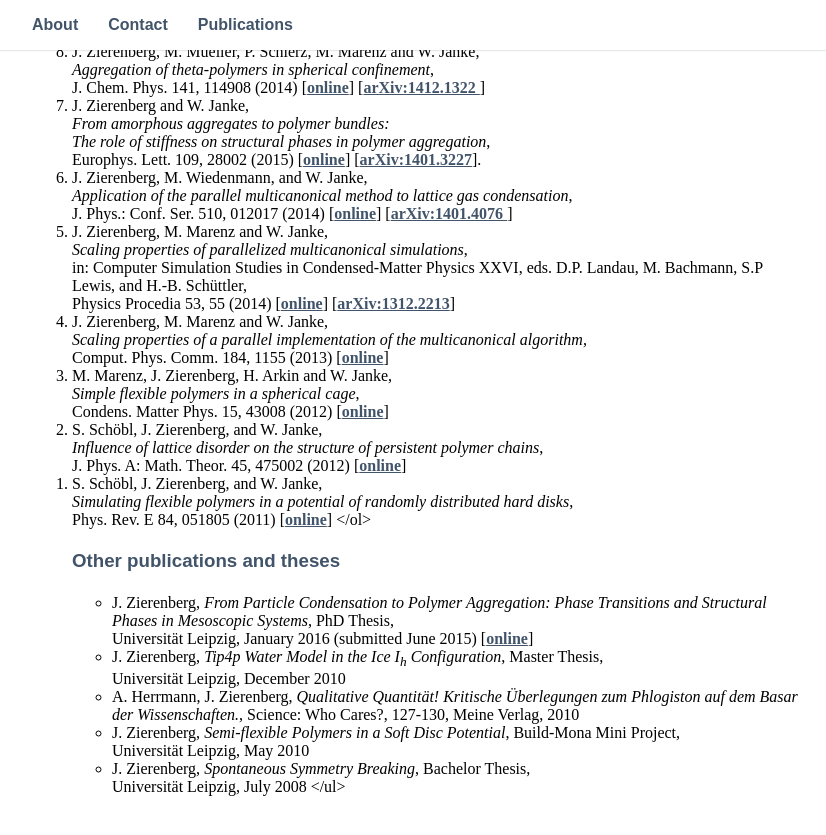
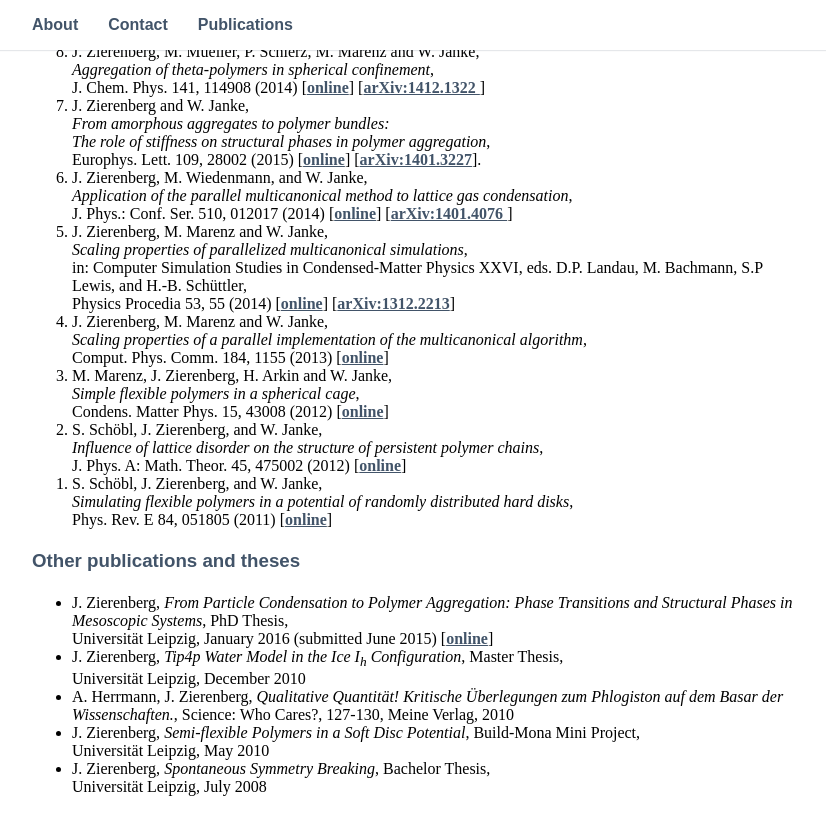
Before and after one commit to zierenberg/zierenberg.github.io, a Jekyll site: the page built from _pages/03_publications.md, in a window 1280 px wide and 900 px high, scrolled down 1074 px. Shown: the top 835 px of the window, without its empty margins (223-1049 px from the left). Built offline with Jekyll 4.4.1, drawn with Linux system fonts in a browser that asks for light colours; some web fonts are replaced.

Commit message:
fixed list problem in publications

```diff
--- a/_pages/03_publications.md
+++ b/_pages/03_publications.md
@@ -3,109 +3,123 @@ layout: page
 title: Publications
 permalink: /publications/
 ---
-
 see also <a href="https://scholar.google.de/citations?user=qbTyWP4AAAAJ&hl=de&oi=ao">google scholar</a><br>
 see also <a href="https://arxiv.org/a/zierenberg_j_1.html">arxiv</a><br>
 <h3>Journal Articles and Conference Proceedings</h3>
-<ol reversed>
+  <ol reversed>
   <li> S. Majumder, J. Zierenberg, and W. Janke <br>
        <i>Kinetics of polymer collapse: effect of temperature on cluster growth and aging</i><br>
        Soft Matter 13, 1276 (2017)
        [<a href="http://pubs.rsc.org/en/content/articlehtml/2017/sm/c6sm02197b">online</a>]
+  </li>
   <li> J. Zierenberg, N. G. Fytas, M. Weigel, W. Janke, and A. Malakis<br>
        <i>  Scaling and universality in the phase diagram of the 2D Blume-Capel model</i><br>
        submitted to Eur. Phys. J. Special Topics
        [<a href="https://arxiv.org/abs/1612.02138">arxiv:1612.02138</a>]
+  </li>
   <li> J. Zierenberg, K. Tholen, and W. Janke<br>
        <i> Effect of grafting on the binding transition of two flexible polymers</i><br>
        submitted to Eur. Phys. J. Special Topics
        [<a href="https://arxiv.org/abs/1612.01778">arxiv:1612.01778</a>]
+  </li>
   <li> J. Zierenberg, M. Marenz, and W. Janke<br>
        <i>Dilute Semiflexible Polymers with Attraction: Collapse, Folding and Aggregation</i><br>
        Polymers 8, 333 (2016)
        [<a href="http://www.mdpi.com/2073-4360/8/9/333">online</a>]<br>
        (Invited Review)
+  </li>
   <li> P. Schierz, J. Zierenberg, and W. Janke <br>
        <i>First-order phase transitions in the real microcanonical ensemble</i><br>
        Phys. Rev. E 94, 021301(R) (2016)
        [<a href="http://journals.aps.org/pre/abstract/10.1103/PhysRevE.94.021301">online</a>]<br>
        (Editor's Suggestion)
+  </li>
   <li> J. Zierenberg, P. Schierz, and W. Janke <br>
        <i>Canonical free-energy barrier of particle and polymer cluster formation</i>, <br>
        Nature Communications (2017), in print.
        [<a href="http://arxiv.org/abs/1607.08355">arxiv:1607.08355</a>]
+  </li>
   <li> J. Zierenberg and W. Janke <br>
        <i>Finite-size scaling of Lennard-Jones droplet formation at fixed density</i>,<br>
        in: Computer Simulation Studies in Condensed-Matter Physics XXVIII, eds. D.P. Landau, H.-B. Schüttler, S. Lewis, and M. Bachmann,<br>
        J. Phys.: Conf. Ser. 750, 012017 (2016)
        [<a href="http://iopscience.iop.org/article/10.1088/1742-6596/750/1/012017">online</a>]
        [<a href="http://arxiv.org/abs/1605.05844">arxiv:1605.05844</a>]
+  </li>
   <li> A. Nußbaumer, J. Zierenberg, E. Bittner, and W. Janke, <br>
        <i>Numerical test of finite-size scaling predictions for the droplet condensation-evaporation transition</i>, <br>
        J. Phys.: Conf. Ser. 759, 012009 (2016)
        [<a href="http://iopscience.iop.org/article/10.1088/1742-6596/759/1/012009">online</a>]
        [<a href="http://arxiv.org/abs/1605.05591">arXiv:1605.05591</a>]
+  </li>
   <li> P. Schierz, J. Zierenberg, and W. Janke,<br>
        <i> Molecular Dynamics and Monte Carlo simulations in the microcanonical ensemble: Quantitative comparison and reweighting techniques </i>,<br>
        J. Chem. Phys. 143, 134114 (2015)
        [<a href="http://scitation.aip.org/content/aip/journal/jcp/143/13/10.1063/1.4931484">online</a>] <br>
+  </li>
   <li> M. Mueller, J. Zierenberg, M. Marenz, P. Schierz, and W. Janke,<br>
        <i> Probing the effect of density on the aggregation temperature of semif-flexible polymers in spherical confinement</i>,<br>
        in: Computer Simulation Studies in Condensed-Matter Physics XXVIII, eds. D. P. Landau, H.-B. Schüttler, S. Lewis and M. Bachmann, <br>
        Physics Procedia 68, 95 (2015)
        [<a href="http://www.sciencedirect.com/science/article/pii/S1875389215007257">online</a>]
+  </li>
   <li> J. Zierenberg and W. Janke, <br>
        <i> Exploring different regimes in finite-size scaling of the droplet condensation-evaporation transition  </i>,<br>
        Phys. Rev. E 92, 012134 (2015)
        [<a href="http://journals.aps.org/pre/abstract/10.1103/PhysRevE.92.012134">online</a>]
        [<a href="http://arxiv.org/abs/1507.05755">arXiv:1507.05755</a>];<br>
+  </li>
   <li> J. Zierenberg, N.G. Fytas, and W. Janke, <br>
        <i>Parallel multicanonical study of the three-dimensional Blume-Capel model</i>,<br>
        Phys. Rev. E 91, 032126 (2015)
        [<a href="http://journals.aps.org/pre/abstract/10.1103/PhysRevE.91.032126">online</a>]
        [<a href="http://arxiv.org/abs/1502.07214">arXiv:1502.07214</a>]<br>
+  </li>
   <li> J. Zierenberg, M. Mueller, P. Schierz, M. Marenz and W. Janke, <br>
        <i>Aggregation of theta-polymers in spherical confinement</i>,<br>
        J. Chem. Phys. 141, 114908 (2014)
        [<a href="http://scitation.aip.org/content/aip/journal/jcp/141/11/10.1063/1.4893307">online</a>]
        [<a href="http://arxiv.org/abs/1412.1322">arXiv:1412.1322 </a>]<br>
+  </li>
   <li> J. Zierenberg and W. Janke, <br>
        <i>From amorphous aggregates to polymer bundles:<br> The role of stiffness on structural phases in polymer aggregation</i>,<br>
        Europhys. Lett. 109, 28002 (2015)
        [<a href="http://iopscience.iop.org/0295-5075/109/2/28002/">online</a>]
        [<a href="http://arxiv.org/abs/1401.3227">arXiv:1401.3227</a>].
+  </li>
   <li> J. Zierenberg, M. Wiedenmann, and W. Janke,<br>
        <i>Application of the parallel multicanonical method to lattice gas condensation</i>,<br>
        J. Phys.: Conf. Ser. 510, 012017 (2014)
        [<a href="http://dx.doi.org/10.1088/1742-6596/510/1/012017">online</a>]
        [<a href="http://arxiv.org/abs/1401.4076">arXiv:1401.4076 </a>]<br>
+  </li>
   <li> J. Zierenberg, M. Marenz and W. Janke,<br>
        <i> Scaling properties of parallelized multicanonical simulations</i>,<br>
        in: Computer Simulation Studies in Condensed-Matter Physics XXVI, eds. D.P. Landau, M. Bachmann, S.P Lewis, and H.-B. Schüttler, <br>
        Physics Procedia 53, 55 (2014)
        [<a href="http://www.sciencedirect.com/science/article/pii/S1875389214000376">online</a>]
        [<a href="http://arxiv.org/abs/1312.2213">arXiv:1312.2213</a>]
-
+  </li>
   <li> J. Zierenberg, M. Marenz and W. Janke,<br>
        <i>Scaling properties of a parallel implementation of the multicanonical algorithm</i>,<br>
        Comput. Phys. Comm. 184, 1155 (2013)
        [<a href="http://www.sciencedirect.com/science/article/pii/S001046551200402X">online</a>]
-
+  </li>
   <li> M. Marenz, J. Zierenberg, H. Arkin and W. Janke, <br>
        <i>Simple flexible polymers in a spherical cage</i>,<br>
        Condens. Matter Phys. 15, 43008 (2012)
        [<a href="http://arxiv.org/abs/1212.6144">online</a>]
-
+  </li>
   <li> S. Schöbl, J. Zierenberg, and W. Janke,<br>
        <i>Influence of lattice disorder on the structure of persistent polymer chains</i>,<br>
        J. Phys. A: Math. Theor. 45, 475002 (2012)
        [<a href="http://iopscience.iop.org/1751-8121/45/47/475002">online</a>]
-
+  </li>
   <li> S. Schöbl, J. Zierenberg, and W. Janke,<br>
        <i>Simulating flexible polymers in a potential of randomly distributed hard disks</i>,<br>
        Phys. Rev. E 84, 051805 (2011)
        [<a href="http://pre.aps.org/abstract/PRE/v84/i5/e051805">online</a>]
-
+  </li>
 </ol>
 
 <h3>Other publications and theses</h3>
@@ -114,20 +128,20 @@ see also <a href="https://arxiv.org/a/zierenberg_j_1.html">arxiv</a><br>
                 Universit&auml;t Leipzig, January 2016 (submitted June 2015)
                 [<a href="http://nbn-resolving.de/urn:nbn:de:bsz:15-qucosa-197255">online</a>]
                 <!--[<a href="./work/zierenberg_phd.pdf">pdf</a>]-->
-
+  </li>
 	<li> J. Zierenberg, <i>Tip4p Water Model in the Ice I<sub>h</sub> Configuration</i>, Master Thesis,<br>
                 Universit&auml;t Leipzig, December 2010
                 <!-- [<a href="./work/zierenberg_iceTip4p.pdf">pdf</a>]-->
-
+  </li>
 	<li> A. Herrmann, J. Zierenberg,
 	   <i>Qualitative Quantit&auml;t! Kritische &Uuml;berlegungen zum Phlogiston auf dem Basar der Wissenschaften.</i>,
 	   Science: Who Cares?, 127-130, Meine Verlag, 2010
-
+  </li>
 	<li> J. Zierenberg, <i>Semi-flexible Polymers in a Soft Disc Potential</i>, Build-Mona Mini Project,<br>
                 Universit&auml;t Leipzig, May 2010
-
+  </li>
 	<li>J. Zierenberg, <i>Spontaneous Symmetry Breaking</i>, Bachelor Thesis,<br>
                 Universit&auml;t Leipzig, July 2008
           <!--[<a href="./work/zierenberg_spontaneousSymmetryBreaking.pdf">pdf</a>]-->
-
+  </li>
 </ul>
```
